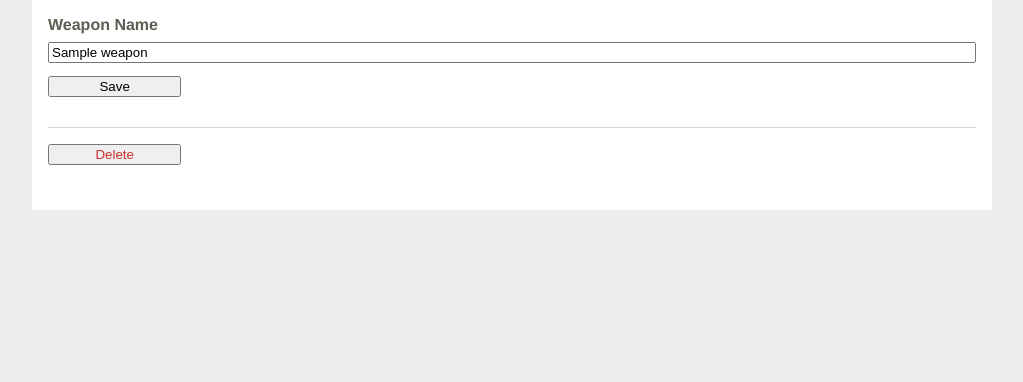
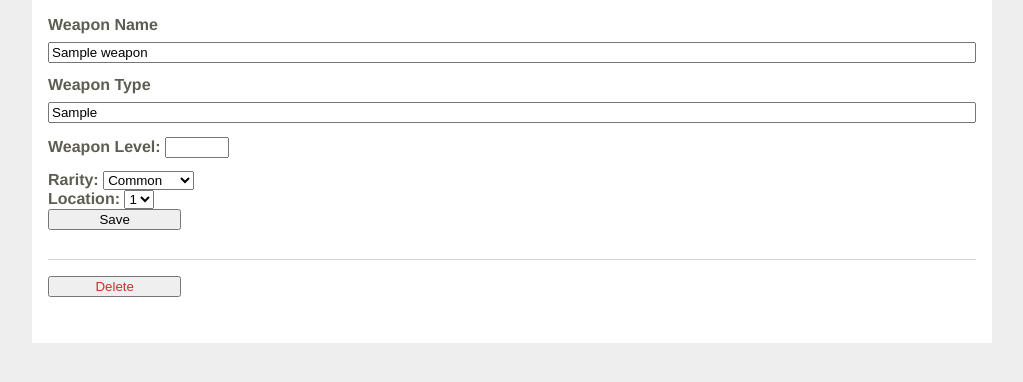
Before and after one commit to HoldenB/grunt-db, a Flask app: template gamr/templates/weapons/weapon_update.html in a window 1280 px wide. Shown: the part 99-481 px from the top of the page, without its empty margins (128-1151 px from the left). Run offline with Flask 2, Linux system fonts and the light colour scheme; the template is opened without the code that fills it: most values are stand-ins (such as "Sample title", 1, 10 or a date in 2020).

Commit message:
Allow weapon update fields to match creation

```diff
--- a/gamr/templates/weapons/weapon_update.html
+++ b/gamr/templates/weapons/weapon_update.html
@@ -9,6 +9,32 @@
     <label for="weapon_name">Weapon Name</label>
     <input name="weapon_name" id="weapon_name"
       value="{{ request.form['weapon_name'] or weapon['weapon_name'] }}" required>
+    <label for="weapon_type">Weapon Type</label>
+    <input name="weapon_type" id="weapon_type"
+      value="{{ request.form['weapon_type'] or weapon['weapon_type'] }}" required>
+    <div class="form-group">
+      <label for="weapon_level">Weapon Level: </label>
+      <input type="number" name="weapon_level" min="1" max="120"
+        value="{{ request.form['weapon_level'] or weapon['weapon_level'] }}" required>
+    </div>
+    <div class="form-group">
+      <label for="rarity">Rarity: </label>
+      <select name="rarity" value="{{ request.form['rarity'] or weapon['rarity'] }}" required>
+        <option value="Common">Common</option>
+        <option value="Uncommon">Uncommon</option>
+        <option value="Rare">Rare</option>
+        <option value="Epic">Epic</option>
+        <option value="Legendary">Legendary</option>
+      </select>
+    </div>
+    <div class="form-group">
+      <label for="zone_name">Location: </label>
+      <select name="zone_name" value="{{ request.form['zone_name'] or zone_name }}" required>
+        {% for name in zone_names %}
+          <option value="{{ name[0] }}">{{ name[0] }}</option>
+        {% endfor %}
+      </select>
+    </div>
     <input type="submit" value="Save">
   </form>
   <hr>
```
Also changed, not shown: gamr/weapons.py (+20 -5 lines).
